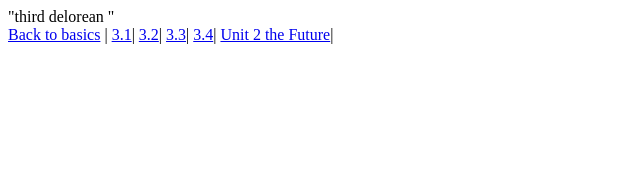
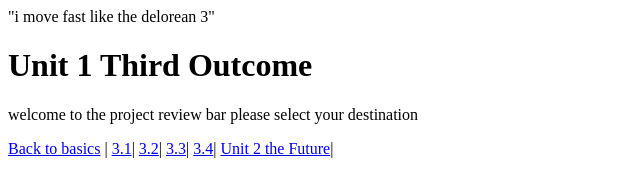
Before and after one commit to whenincodedoasa/kiwebsiteproject, a plain HTML site: page outcome3.html in a window 1280 px wide. Shown: the whole page, without its empty margins (0-640 px from the left). Drawn offline with Linux system fonts and the light colour scheme.

Commit message:
update 1

```diff
--- a/main.css
+++ b/main.css
@@ -0,0 +1,16 @@
+* {
+    font-family: 'Segoe UI', Tahoma, Geneva, Verdana, sans-serif
+ }
+ * {
+    background-image: url("spidersweb1.jpg");
+    background-repeat: no-repeat;
+    background-attachment: fixed;
+    background-size: 100%;
+    }
+ * {
+    background-color: rgb(255, 255, 255);
+    width: auto;
+    border: 10px black;
+    padding: 5px;
+    margin: 15px;
+ }
--- a/outcome3.html
+++ b/outcome3.html
@@ -4,9 +4,11 @@
     <meta charset="UTF-8">
     <link rel="styesheet" type="text/css" href="main.css">
     <title>Unit 1 Outcome 3 subunits</title>
-</head>"third delorean "
+</head>"i move fast like the delorean 3"
 <body>
     <div>
+        <h1>Unit 1 Third Outcome</h1>
+       <p> welcome to the project review bar please select your destination </p>
         <div>
             <!--menu here-->
             <a href="aboutme.html">Back to basics</a> |
```
Also changed, not shown: index.html (+2 -1 lines).
